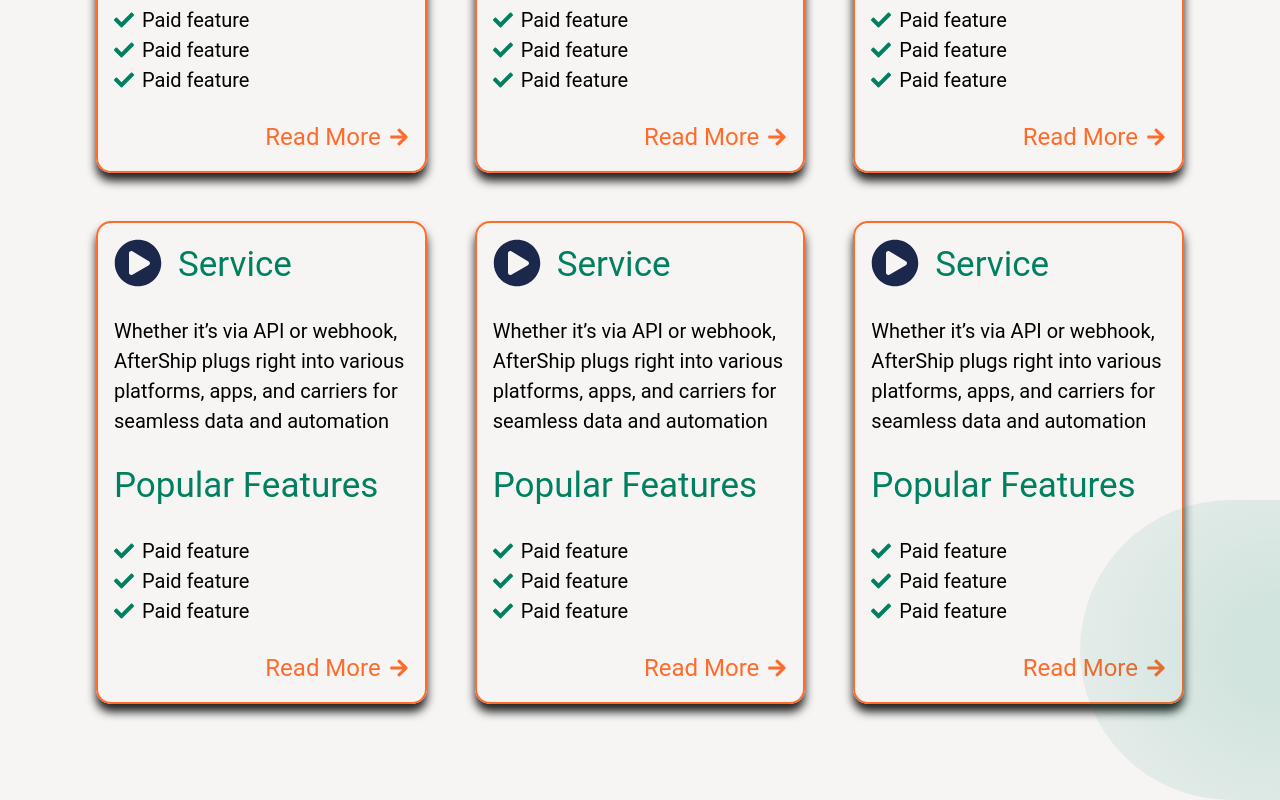
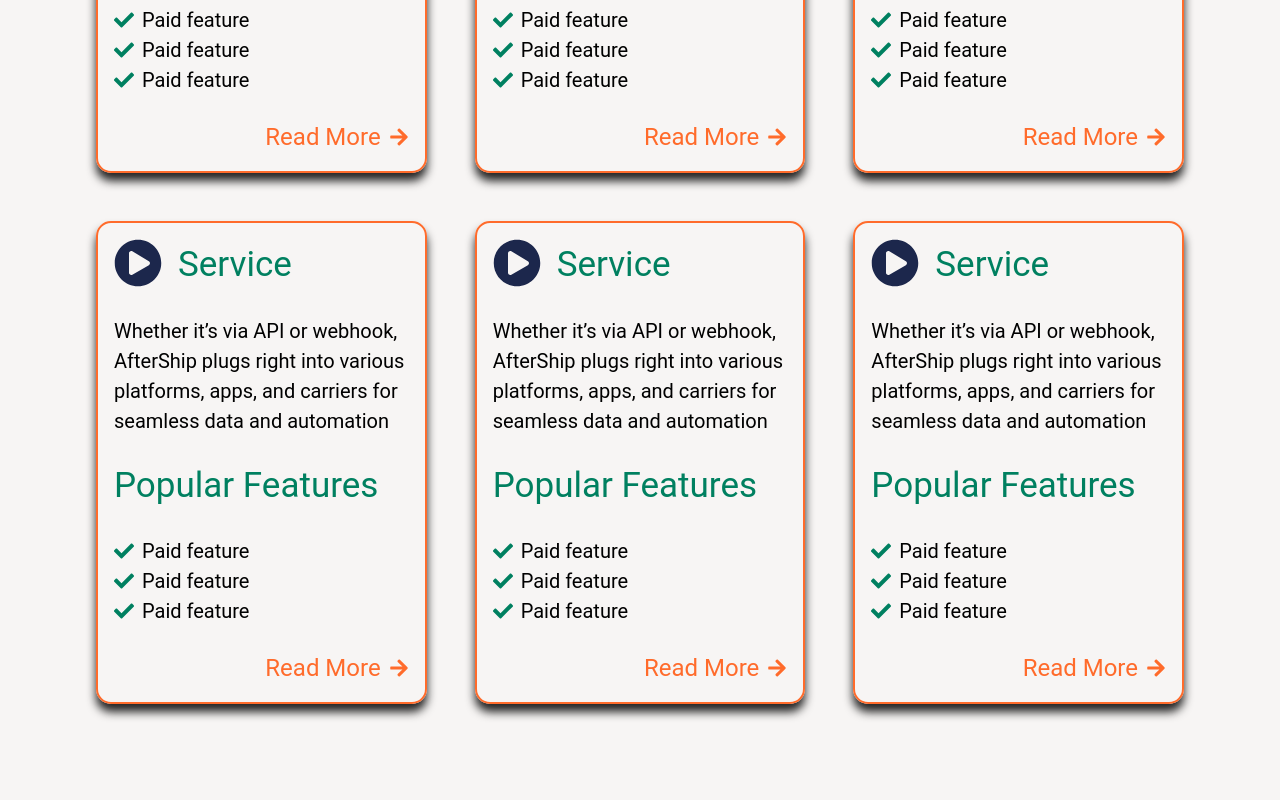
Before and after one commit to NkazeAnderson/rocket-shipping, a Next.js app: page / in a window 1280 px wide. Shown: the part 1565-2365 px from the top of the page. Built offline with nearby package versions, Linux system fonts and the light colour scheme.

Commit message:
implemented services and service bg animation

```diff
--- a/src/components/homePage/ServiceCard.tsx
+++ b/src/components/homePage/ServiceCard.tsx
@@ -4,7 +4,7 @@ import { FaArrowRight, FaCheck, FaPlayCircle } from "react-icons/fa";
 
 function ServiceCard() {
   return (
-    <div className="p-16 flex flex-col serviceCardShadow space-y-24 border-primary hover:border-success border-2 rounded-15">
+    <div className="p-16 flex flex-col serviceCardShadow space-y-24 border-primary hover:border-success border-2 rounded-15 hover:-translate-y-8 relative hover:transition ease-in-out">
       <div className="flex space-x-16">
         <FaPlayCircle size={48} className="text-[#1C274C]" />
         <h3 className="text-success">Service</h3>
--- /dev/null
+++ b/src/components/homePage/ServiceWrapper.tsx
@@ -0,0 +1,42 @@
+"use client";
+import { useGSAP } from "@gsap/react";
+import gsap from "gsap";
+import { ScrollTrigger } from "gsap/all";
+import React, { useRef } from "react";
+import Sphere from "../ui/Sphere";
+
+gsap.registerPlugin(useGSAP);
+gsap.registerPlugin(ScrollTrigger);
+function ServiceWrapper({ children }: { children: React.ReactNode }) {
+  const wrapper = useRef<null | HTMLDivElement>(null);
+  ScrollTrigger.create({
+    trigger: ".serviceWrapper",
+    onUpdate: ({ progress }) => {
+      if (wrapper.current) {
+        const width = wrapper.current.clientWidth / 2;
+        const height = wrapper.current.clientHeight / 2;
+        console.log(progress);
+        const p = progress - 0.6;
+        gsap.to(".topSphere", {
+          x: width - width * p,
+          y: height - height * p,
+          rotate: p * 180,
+        });
+        gsap.to(".bottomSphere", {
+          x: width + width * p,
+          y: height + height * p,
+          rotate: p * 180,
+        });
+      }
+    },
+  });
+  return (
+    <div className="serviceWrapper relative" ref={wrapper}>
+      {children}
+      <Sphere />
+      <Sphere bottom />
+    </div>
+  );
+}
+
+export default ServiceWrapper;
--- a/src/components/homePage/Services.tsx
+++ b/src/components/homePage/Services.tsx
@@ -1,11 +1,12 @@
 import React from "react";
 import SectionTitle from "../SectionTitle";
-import Sphere from "../ui/sphere";
 import ServiceCard from "./ServiceCard";
+import ServiceWrapper from "./ServiceWrapper";
 
 function Services() {
   return (
-    <div className="relative">
+    <ServiceWrapper>
+      <div className="">
         <SectionTitle
           text="Professional Services Offered Only By Rocket Shipping"
           colored
@@ -24,12 +25,8 @@ function Services() {
           <ServiceCard />
           <ServiceCard />
         </div>
-
-      <div>
-        <Sphere />
-        <Sphere bottom />
       </div>
-    </div>
+    </ServiceWrapper>
   );
 }
 
--- a/src/components/ui/Sphere.tsx
+++ b/src/components/ui/Sphere.tsx
@@ -4,8 +4,8 @@ function Sphere({ bottom }: { bottom?: boolean }) {
   return (
     <div
       className={`${
-        bottom ? "bottom-0 right-[-200px]" : "top-0 left-[-200px]"
-      } absolute w-[100px] md:w-[300px] lg:w-[400px] h-[50px] md:h-[180px] lg:h-[300px] sphereBg rounded-[600px] inline-block`}
+        bottom ? "bottomSphere" : " topSphere"
+      } top-0 left-[-200px] absolute w-[100px] md:w-[300px] lg:w-[400px] h-[50px] md:h-[180px] lg:h-[300px] sphereBg rounded-[600px]  border border-success/10`}
     ></div>
   );
 }
```
Lines whose indentation alone changed are shown as unchanged.
